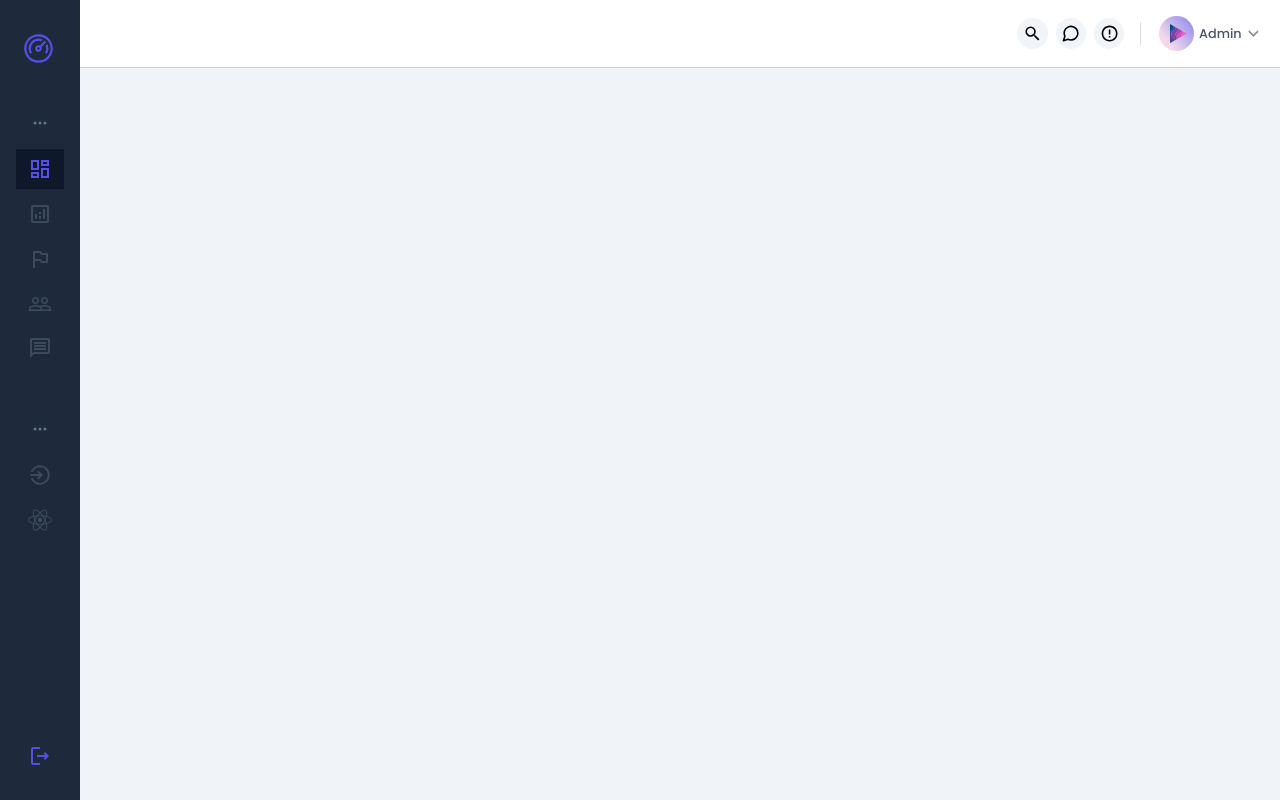
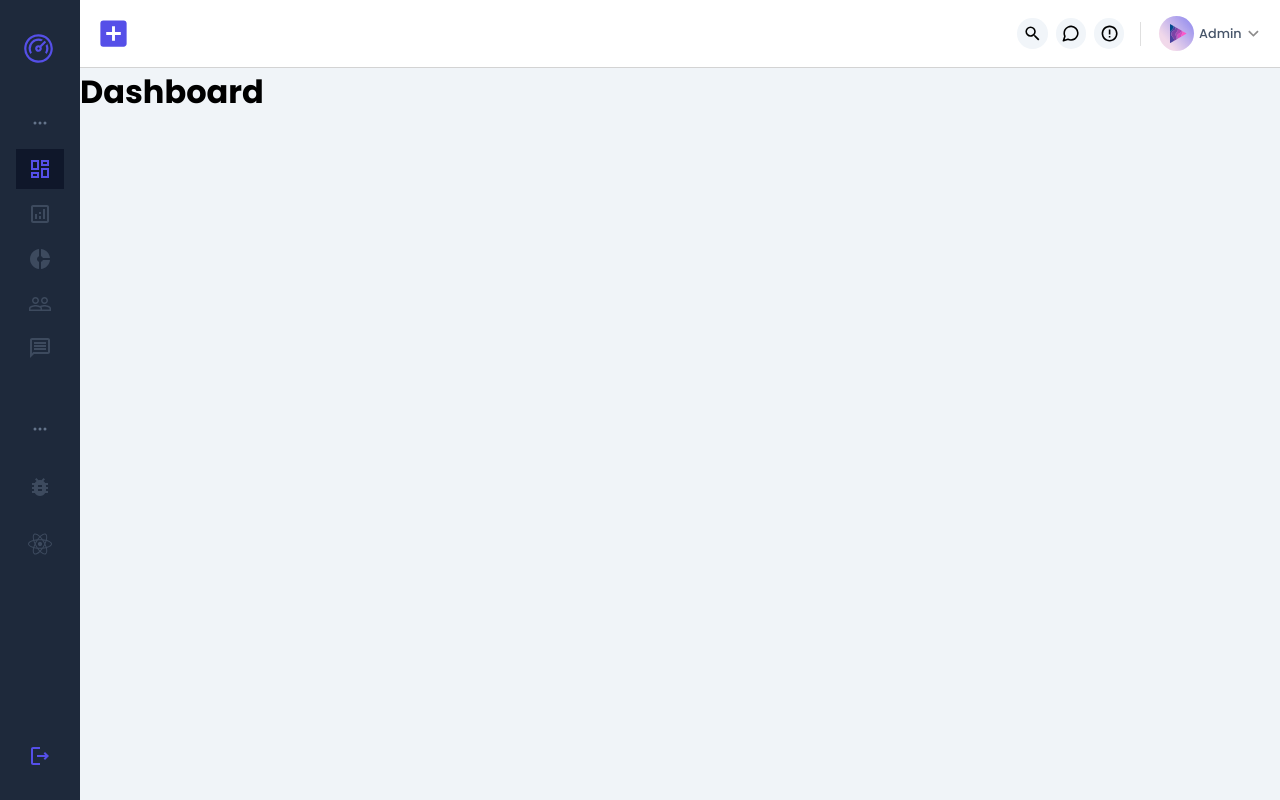
Before and after one commit to roger-rangel/Project_2022, a React (Create React App) app: page / in a window 1280 px wide. Both pictures are taken after typing "Sample", "Sample123" into the empty fields and a click on the button "Login". Built offline with nearby package versions, Linux system fonts and the light colour scheme.

Commit message:
Add a Button to Create a New Bug

```diff
--- a/src/App.js
+++ b/src/App.js
@@ -7,6 +7,9 @@ import Login from './Views/LogIn/login';
 import Navbar from './Views/Navbar/Navbar'
 import Container from './Views/Container/Container';
 import RightNavbar from './Views/RightNavbar/RigthNavBar';
+
+import NewBug from './Views/Pages/NewBug/NewBug';
+import Dashboard from './Views/Pages/Dashboard/Dashboard';
 
 
 import NavContext from './Context/NavContext';
@@ -26,6 +29,8 @@ function App() {
                 stickyNav={<RightNavbar />}
                 content={
                   <Routes>
+                    <Route path="/" element={<Dashboard />} />
+                    <Route path = "/NewBug" element = {<NewBug />} />
                   </Routes>
                 }
               />
--- a/src/Views/Navbar/Navbar.jsx
+++ b/src/Views/Navbar/Navbar.jsx
@@ -13,10 +13,11 @@ import { NavLink } from "react-router-dom";
 import {
   MdOutlineDashboard,
   MdOutlineAnalytics,
-  MdOutlinedFlag,
+  MdDonutSmall,
   MdPeopleOutline,
   MdOutlineMessage,
   MdOutlineLogout,
+  MdBugReport,
 } from "react-icons/md";
 import { IoMdLogIn } from "react-icons/io";
 import { FaReact, FaTimes } from "react-icons/fa";
@@ -75,9 +76,10 @@ const Navbar = () => {
           />
           <NavUrl
             url="campaings"
-            icon={<MdOutlinedFlag />}
-            description="Campaings"
+            icon={<MdDonutSmall />}
+            description="Projects"
           />
+
           <NavUrl url="team" icon={<MdPeopleOutline />} description="Team" />
 
           <NavUrl
@@ -91,11 +93,7 @@ const Navbar = () => {
             {nav ? "More" : <BsThreeDots />}
           </span>
 
-          <NavUrl
-            url="other1"
-            icon={<IoMdLogIn />}
-            description="Authentication"
-          />
+          <NavUrl url="team" icon={<MdBugReport />} description="All Tickets" />
           <NavUrl url="other2" icon={<FaReact />} description="ReactJs" />
         </ul>
         {/* LOGOUT BUTTON */}
--- /dev/null
+++ b/src/Views/Pages/Dashboard/Dashboard.jsx
@@ -0,0 +1,7 @@
+import React from 'react';
+
+const Dashboard = () => {
+    return <h1>Dashboard</h1>
+}
+
+export default Dashboard;
--- /dev/null
+++ b/src/Views/Pages/NewBug/NewBug.jsx
@@ -0,0 +1,7 @@
+import React from 'react';
+
+const NewBug = () => {
+    return <h1>New Bug</h1>
+}
+
+export default NewBug;
--- a/src/Views/RightNavbar/RightNavbar.module.scss
+++ b/src/Views/RightNavbar/RightNavbar.module.scss
@@ -38,3 +38,8 @@
         margin-left: 1rem;
     }
 }
+
+.add_new_bug {
+    display:flex;
+    justify-content: flex-start;
+}
--- a/src/Views/RightNavbar/RigthNavBar.jsx
+++ b/src/Views/RightNavbar/RigthNavBar.jsx
@@ -10,11 +10,19 @@ import NavContext from "../../Context/NavContext";
 //ICONS , IMAGES
 import { MdOutlineMenu } from "react-icons/md";
 
-//Components
+//Submenus in RightNavbar
 import MyProfile from "./Submenus/MyProfile";
 import Support from "./Submenus/Support";
 import Notifications from "./Submenus/Notifications";
 import Search from "./Submenus/Search";
+
+// LINK
+import { Link } from "react-router-dom";
+
+//ICONS
+import {
+  MdAddBox
+} from "react-icons/md";
 
 const RightNavbar = () => {
   const { nav, setNav } = useContext(NavContext);
@@ -31,6 +39,11 @@ const RightNavbar = () => {
         <MdOutlineMenu />
       </div>
 
+      {/* ADD NEW BUG */}
+      <div >
+        <Link to='/NewBug' className={styles.add_new_bug}><MdAddBox size={35} style={{ fill: 'rgb(85, 79, 232)' }} /></Link>
+      </div>
+
       {/* ACTIONS */}
       <div className={styles.actions}>
         <Search />
--- a/src/Views/RightNavbar/Submenus/MyProfile.jsx
+++ b/src/Views/RightNavbar/Submenus/MyProfile.jsx
@@ -1,3 +1,4 @@
+/* eslint-disable no-unused-vars */
 //REACT ROUTER
 import { Link } from "react-router-dom";
 
```
Also changed, not shown: src/Views/Pages/NewBug/NewBug.module.scss (added), src/assets/pics/spatial.png (added).
